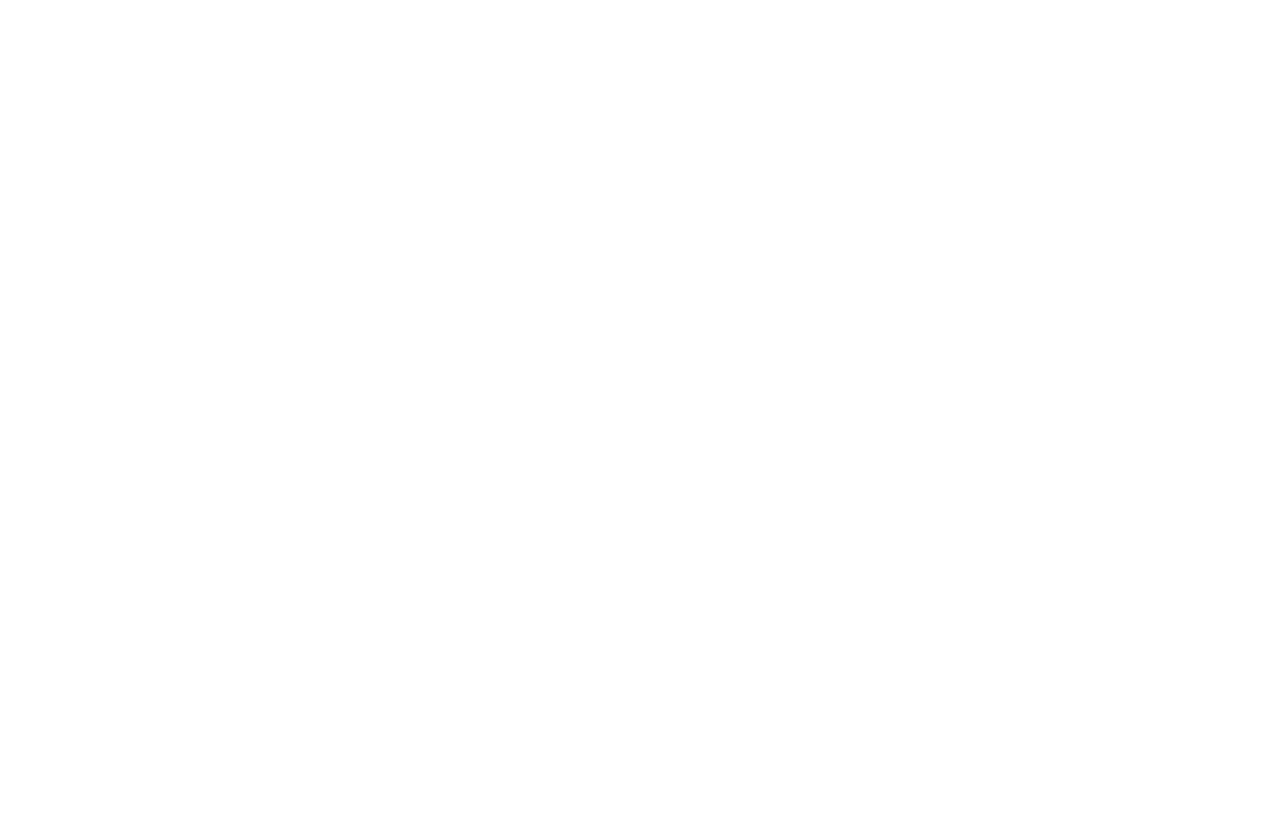
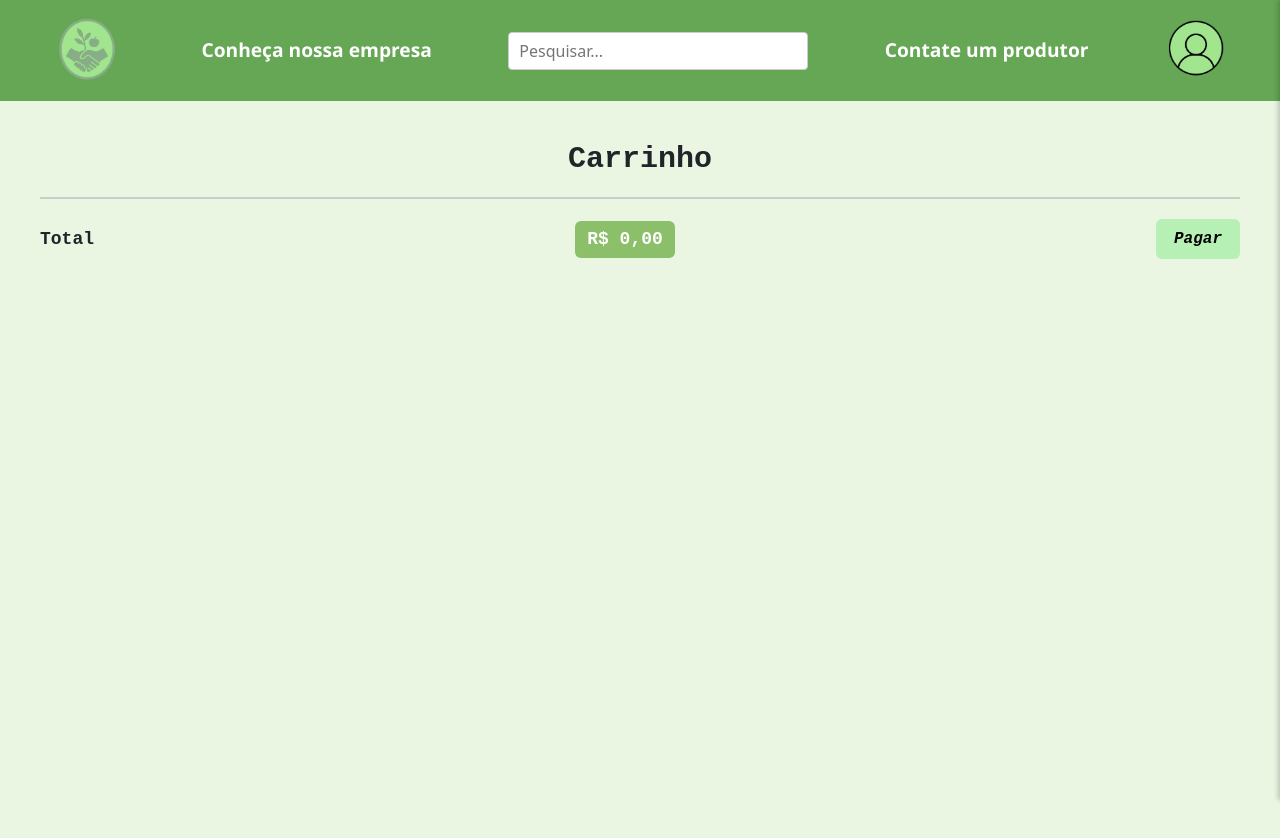
Before and after one commit to rayssaetec/Green-Conection, a React (Vite) app in the folder green-conection/: page /carrinho in a window 1280 px wide. Before the commit this address had no page. Shown: the top 838 px of the page. Before the commit the page ends 800 px from the top, so only its background shows below. Built offline with nearby package versions, Linux system fonts and the light colour scheme.

Commit message:
carrinho

```diff
--- a/green-conection/src/App.jsx
+++ b/green-conection/src/App.jsx
@@ -8,9 +8,10 @@
 import CadastroCliente from "./pages/CadastroCliente";
 import CadastroProdutor from "./pages/CadastroProdutor";
 import CadastroSucesso from "./pages/CadastroSucesso";
-import LoginCliente from './pages/LoginCliente';
+import LoginCliente from "./pages/LoginCliente";
 import LoginProdutor from "./pages/LoginProdutor";
-
+import Carrinho from "./pages/Carrinho";
+import ResumoCarrinho from "./componentes/carrinho/ResumoCarrinho";
 import "./App.css";
 
 const App = () => {
@@ -28,7 +29,10 @@
         <Route path="/cadastro-sucesso" element={<CadastroSucesso />} />
         <Route path="/login-cliente" element={<LoginCliente />} />
         <Route path="/login-produtor" element={<LoginProdutor />} />
+        <Route path="/carrinho" element={<Carrinho />} />
       </Routes>
+
+      <ResumoCarrinho /> {}
     </div>
   );
 };
--- a/green-conection/src/componentes/cabecalho/cabecalho.jsx
+++ b/green-conection/src/componentes/cabecalho/cabecalho.jsx
@@ -1,31 +1,31 @@
 import { useState } from "react";
 import { Link, useNavigate } from "react-router-dom";
 import { useUsuario } from "../../context/UsuarioContext";
+import { useCarrinho } from "../../context/CarrinhoContext";
 import style from "./cabecalho.module.css";
 
 const Cabecalho = () => {
   const [menuAberto, setMenuAberto] = useState(false);
   const navigate = useNavigate();
   const { usuario, sair } = useUsuario();
+  const { total, quantidadeTotal } = useCarrinho();
 
   const alternarMenu = () => setMenuAberto(!menuAberto);
+
   const irParaCadastro = (rota) => {
     setMenuAberto(false);
     navigate(rota);
   };
 
   const handleSair = () => {
+    sair();
+    setMenuAberto(false);
+
     if (usuario?.tipo === "cliente") {
-      sair();
-      setMenuAberto(false);
       navigate("/login-cliente");
     } else if (usuario?.tipo === "produtor") {
-      sair();
-      setMenuAberto(false);
       navigate("/login-produtor");
     } else {
-      sair();
-      setMenuAberto(false);
       navigate("/");
     }
   };
@@ -65,30 +65,13 @@
 
         {usuario ? (
           <div className={style.dadosUsuario}>
-            <p>
-              <strong>Nome:</strong> {usuario.nome}
-            </p>
-            {usuario.cpf && (
-              <p>
-                <strong>CPF:</strong> {usuario.cpf}
-              </p>
-            )}
-            {usuario.cnpj && (
-              <p>
-                <strong>CNPJ:</strong> {usuario.cnpj}
-              </p>
-            )}
-            <p>
-              <strong>Telefone:</strong> {usuario.telefone}
-            </p>
-            <p>
-              <strong>Email:</strong> {usuario.email}
-            </p>
+            <p><strong>Nome:</strong> {usuario.nome}</p>
+            {usuario.cpf && <p><strong>CPF:</strong> {usuario.cpf}</p>}
+            {usuario.cnpj && <p><strong>CNPJ:</strong> {usuario.cnpj}</p>}
+            <p><strong>Telefone:</strong> {usuario.telefone}</p>
+            <p><strong>Email:</strong> {usuario.email}</p>
 
-            {/* botão sem fundo */}
-            <button onClick={handleSair} className={style.sair}>
-              Sair
-            </button>
+            <button onClick={handleSair} className={style.sair}>Sair</button>
           </div>
         ) : (
           <>
@@ -108,6 +91,8 @@
           </>
         )}
       </div>
+
+      {}
     </>
   );
 };
--- /dev/null
+++ b/green-conection/src/componentes/carrinho/ResumoCarrinho.css
@@ -0,0 +1,44 @@
+.resumo-carrinho {
+  position: fixed;
+  bottom: 20px;
+  right: 20px;
+  background-color: #4caf50;
+  color: white;
+  padding: 12px 20px;
+  border-radius: 30px;
+  box-shadow: 0 0 10px rgba(0, 0, 0, 0.2);
+  font-weight: bold;
+  display: flex;
+  gap: 10px;
+  align-items: center;
+  z-index: 999;
+}
+
+.resumo-carrinho button {
+  background-color: white;
+  color: #4caf50;
+  border: none;
+  border-radius: 20px;
+  padding: 6px 12px;
+  font-weight: bold;
+  cursor: pointer;
+}
+
+.resumo-carrinho button:hover {
+  background-color: #e6ffe6;
+}
+
+.botao-carrinho {
+  padding: 10px 20px;
+  background-color: #ffffff;
+  color: #4caf50;
+  border: none;
+  border-radius: 20px;
+  font-weight: bold;
+  cursor: pointer;
+  text-decoration: none;
+}
+
+.botao-carrinho:hover {
+  background-color:  #e6ffe6;
+}
--- /dev/null
+++ b/green-conection/src/componentes/carrinho/ResumoCarrinho.jsx
@@ -0,0 +1,25 @@
+import { useCarrinho } from "../../context/CarrinhoContext";
+import { Link } from "react-router-dom";
+import "./ResumoCarrinho.css";
+
+const ResumoCarrinho = () => {
+  const { carrinho } = useCarrinho();
+
+  const totalItens = carrinho.reduce((soma, item) => soma + item.quantidade, 0);
+
+  const totalPreco = carrinho.reduce((soma, item) => {
+    const preco = parseFloat(item.preco.replace("R$", "").replace(",", "."));
+    return soma + preco * item.quantidade;
+  }, 0).toFixed(2).replace(".", ",");
+
+  if (carrinho.length === 0) return null;
+
+  return (
+    <div className="resumo-carrinho">
+      <span>{totalItens} item(s) | Total: R$ {totalPreco}</span>
+      <Link to="/carrinho" className="botao-carrinho">Ver carrinho</Link>
+    </div>
+  );
+};
+
+export default ResumoCarrinho;
--- /dev/null
+++ b/green-conection/src/context/CarrinhoContext.jsx
@@ -0,0 +1,35 @@
+import { createContext, useContext, useState } from "react";
+
+const CarrinhoContext = createContext();
+
+export const CarrinhoProvider = ({ children }) => {
+  const [carrinho, setCarrinho] = useState([]);
+
+  const adicionarItem = (item) => {
+    setCarrinho((atual) => {
+      const existente = atual.find((p) => p.id === item.id);
+      if (existente) {
+        return atual.map((p) =>
+          p.id === item.id ? { ...p, quantidade: p.quantidade + item.quantidade } : p
+        );
+      } else {
+        return [...atual, item];
+      }
+    });
+  };
+
+  const total = carrinho.reduce(
+    (acc, item) => acc + item.quantidade * parseFloat(item.preco.replace("R$", "").replace(",", ".")),
+    0
+  );
+
+  const quantidadeTotal = carrinho.reduce((acc, item) => acc + item.quantidade, 0);
+
+  return (
+    <CarrinhoContext.Provider value={{ carrinho, adicionarItem, total, quantidadeTotal }}>
+      {children}
+    </CarrinhoContext.Provider>
+  );
+};
+
+export const useCarrinho = () => useContext(CarrinhoContext);
--- a/green-conection/src/main.jsx
+++ b/green-conection/src/main.jsx
@@ -5,12 +5,15 @@
 import "./index.css";
 import "bootstrap/dist/css/bootstrap.min.css";
 import { UsuarioProvider } from "./context/UsuarioContext";
+import { CarrinhoProvider } from "./context/CarrinhoContext";
 
 ReactDOM.createRoot(document.getElementById("root")).render(
   <React.StrictMode>
     <BrowserRouter>
       <UsuarioProvider>
-        <App />
+        <CarrinhoProvider>
+          <App />
+        </CarrinhoProvider>
       </UsuarioProvider>
     </BrowserRouter>
   </React.StrictMode>
--- /dev/null
+++ b/green-conection/src/pages/Carrinho.jsx
@@ -0,0 +1,54 @@
+import { useCarrinho } from "../context/CarrinhoContext";
+import { Cabecalho } from "../componentes/cabecalho";
+import style from "./carrinho.module.css";
+
+const agruparPorProdutor = (itens) => {
+  const grupos = {};
+  itens.forEach((item) => {
+    if (!grupos[item.produtor]) grupos[item.produtor] = [];
+    grupos[item.produtor].push(item);
+  });
+  return grupos;
+};
+
+const Carrinho = () => {
+  const { carrinho } = useCarrinho();
+
+  const total = carrinho.reduce((soma, item) => {
+    const precoNum = parseFloat(item.preco.replace("R$", "").replace(",", "."));
+    return soma + precoNum * item.quantidade;
+  }, 0);
+
+  const grupos = agruparPorProdutor(carrinho);
+
+  return (
+    <>
+      <Cabecalho />
+      <div className={style.container}>
+        <h1 className={style.titulo}>Carrinho</h1>
+
+        {Object.entries(grupos).map(([produtor, itens]) => (
+          <div key={produtor} className={style.grupo}>
+            <h2 className={style.produtor}>{produtor}</h2>
+            {itens.map((item, index) => (
+              <div key={index} className={style.item}>
+                <img src={item.imagem} alt={item.nome} className={style.img} />
+                <span className={style.nome}>{item.nome}</span>
+                <span className={style.preco}>{item.preco} {item.unidade}</span>
+                <span className={style.qtd}>x{item.quantidade}</span>
+              </div>
+            ))}
+          </div>
+        ))}
+
+        <div className={style.rodape}>
+          <span className={style.totalLabel}>Total</span>
+          <span className={style.total}>R$ {total.toFixed(2).replace(".", ",")}</span>
+          <button className={style.pagar}>Pagar</button>
+        </div>
+      </div>
+    </>
+  );
+};
+
+export default Carrinho;
--- a/green-conection/src/pages/Produtos.jsx
+++ b/green-conection/src/pages/Produtos.jsx
@@ -8,7 +8,7 @@
     id: 1,
     nome: "Alface Crespa",
     preco: "R$ 6,50 /kg",
-    local: "Fazenda Pereira",
+    local: "Sítio Irmãos Neto",
     data_producao: "Data de produção: 14/04/2025",
     imagem: "/images/produtos/alface-crespa.jpg",
   },
@@ -16,7 +16,7 @@
     id: 2,
     nome: "Tomate",
     preco: "R$ 8,00 /kg",
-    local: "Fazenda São José",
+    local: "Rancho Ganzarolli",
     data_producao: "Data de produção: 10/04/2025",
     imagem: "/images/produtos/tomate.jpg",
   },
@@ -24,7 +24,7 @@
     id: 3,
     nome: "Cenoura",
     preco: "R$ 4,80 /kg",
-    local: "Sítio Verde",
+    local: "Sítio Irmãos Neto",
     data_producao: "Data de produção: 06/02/2025",
     imagem: "/images/produtos/cenoura.jpg",
   },
@@ -32,7 +32,7 @@
     id: 4,
     nome: "Repolho Roxo",
     preco: "R$ 7,00 /kg",
-    local: "Fazenda Nova",
+    local: "Rancho Ganzarolli",
     data_producao: "Data de produção: 24/02/2025",
     imagem: "/images/produtos/repolho-roxo.jpg",
   },
--- /dev/null
+++ b/green-conection/src/pages/carrinho.module.css
@@ -0,0 +1,90 @@
+.container {
+  background-color: #eaf5e2;
+  padding: 40px;
+  min-height: 100vh;
+  font-family: 'Courier New', monospace;
+}
+
+.titulo {
+  font-size: 30px;
+  text-align: center;
+  margin-bottom: 20px;
+  font-weight: bold;
+}
+
+.grupo {
+  margin-bottom: 30px;
+}
+
+.produtor {
+  font-size: 22px;
+  font-style: italic;
+  border-bottom: 2px solid #444;
+  margin-bottom: 10px;
+  padding-bottom: 5px;
+}
+
+.item {
+  display: flex;
+  align-items: center;
+  background-color: #d2efbd;
+  border-radius: 10px;
+  padding: 10px;
+  margin: 8px 0;
+  gap: 15px;
+  font-size: 16px;
+}
+
+.img {
+  width: 50px;
+  height: 50px;
+  object-fit: cover;
+  border-radius: 8px;
+}
+
+.nome {
+  flex: 1;
+  font-weight: bold;
+}
+
+.preco {
+  width: 100px;
+  text-align: right;
+}
+
+.qtd {
+  font-weight: bold;
+  margin-left: 10px;
+}
+
+.rodape {
+  display: flex;
+  justify-content: space-between;
+  align-items: center;
+  padding: 20px 0;
+  border-top: 2px solid #ccc;
+  font-weight: bold;
+}
+
+.totalLabel {
+  font-size: 18px;
+}
+
+.total {
+  font-size: 18px;
+  background-color: #8bbf69;
+  padding: 5px 12px;
+  border-radius: 6px;
+  color: white;
+}
+
+.pagar {
+  background-color: #b6f0b4;
+  padding: 8px 18px;
+  border: none;
+  border-radius: 6px;
+  font-size: 16px;
+  font-weight: bold;
+  font-style: italic;
+  cursor: pointer;
+}
```
Also changed, not shown: green-conection/src/context/BotaoCarrinho.jsx (added, +21 -0 lines), green-conection/src/context/CarrinhoStatus.jsx (added, +22 -0 lines), green-conection/src/pages/Produto.jsx (+33 -14 lines).
